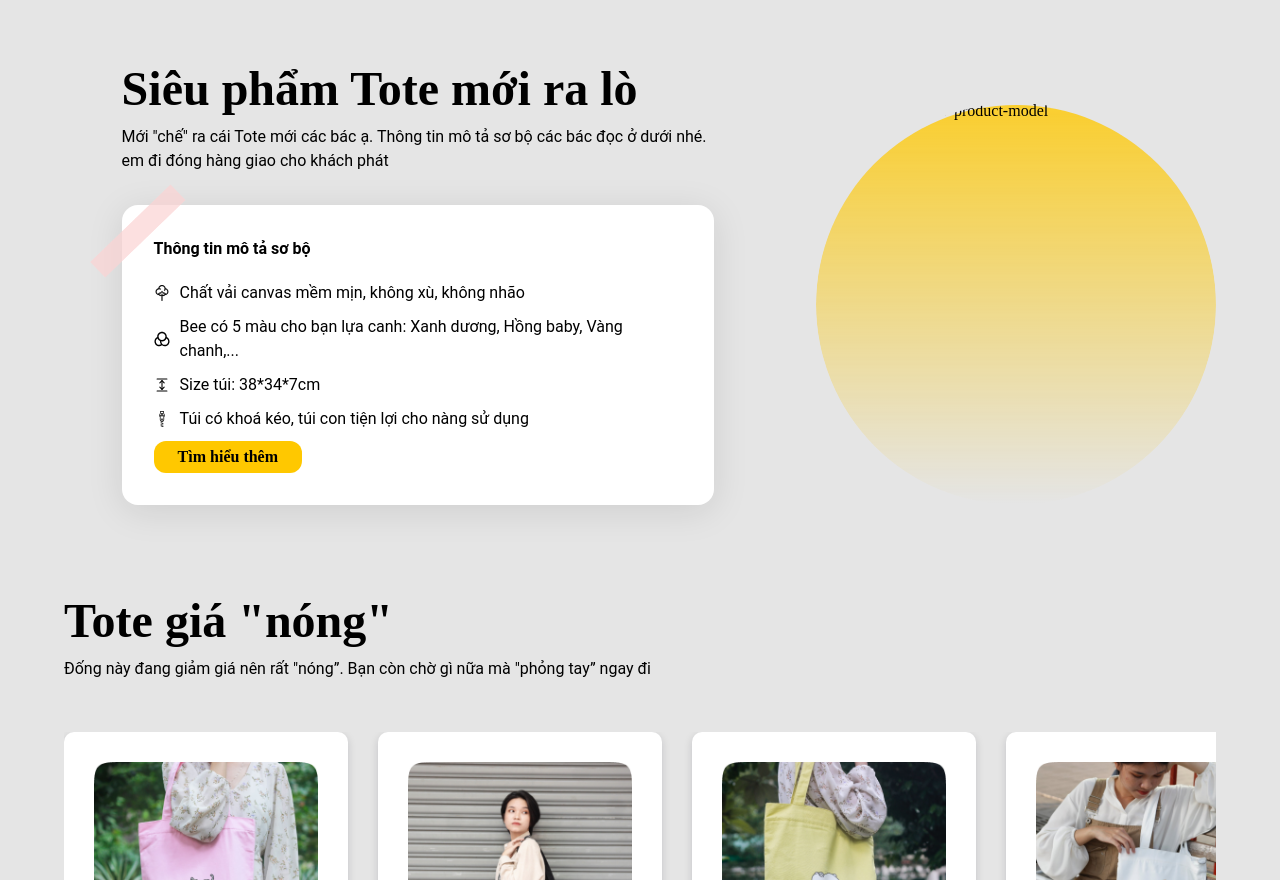
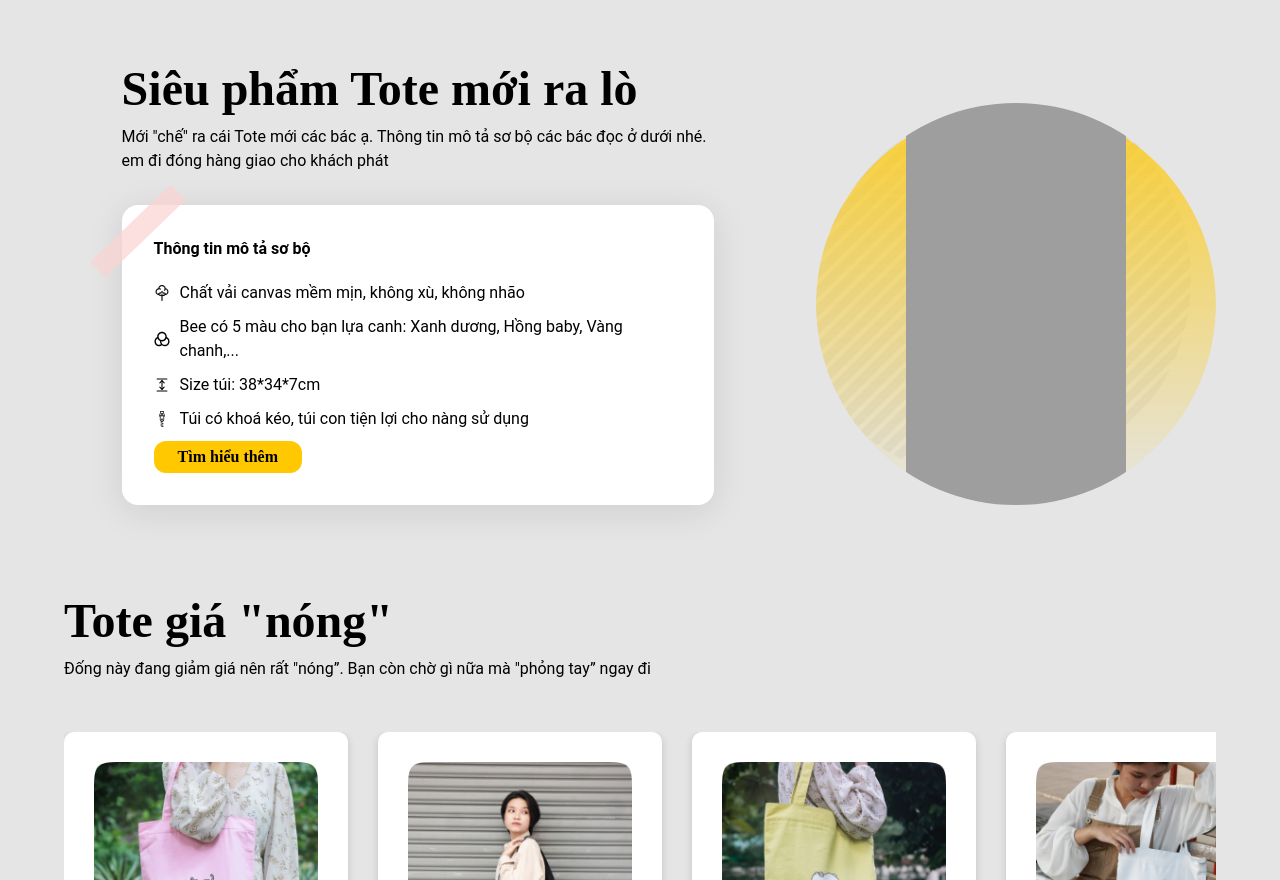
Before and after one commit to nmtoan251998/egany-fe-ui, a plain HTML site: page index.html in a window 1280 px wide. Shown: the part 1422-2302 px from the top of the page. Drawn offline with Linux system fonts and the light colour scheme; the site is published under a folder, as on GitHub Pages, so addresses that start at the root find nothing.

Commit message:
fix: update img link

```diff
--- a/index.html
+++ b/index.html
@@ -144,11 +144,11 @@
                 </div>
                 <div class="new-product-right">
                     <img
-                        src="/assets/images/new-product-model.png"
+                        src="./assets/images/new-product-model.png"
                         alt="new-product-model"
                         class="new-product-model">
                     <img
-                        src="/assets/images/new-product-intersect.svg"
+                        src="./assets/images/new-product-intersect.svg"
                         alt="picture"
                         class="new-product-img new-product-intersect">
                     <img
```
